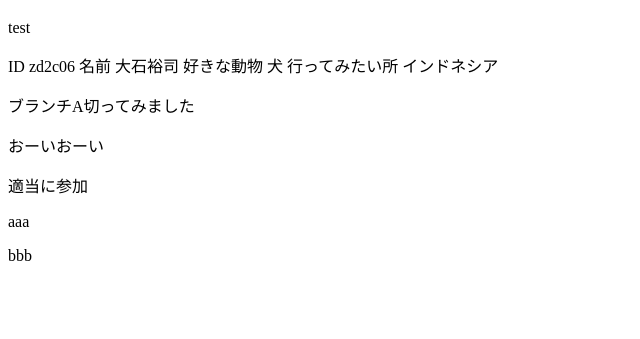
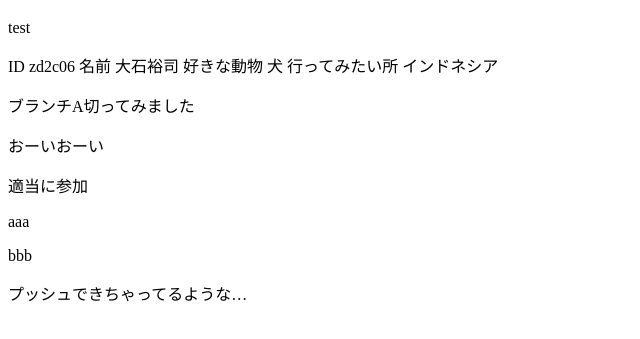
Before and after one commit to zd2c06/GroupBlue, a plain HTML site: page index.html in a window 1280 px wide. Shown: the part 61-400 px from the top of the page, without its empty margins (0-640 px from the left). Drawn offline with Linux system fonts and the light colour scheme.

Commit message:
プッシュできちゃってるような…

```diff
--- a/index.html
+++ b/index.html
@@ -31,5 +31,6 @@
     <p>適当に参加</p>
     <p>aaa</p>
     <p>bbb</p>
+    <p>プッシュできちゃってるような…</p>
 </body>
 </html>
```
